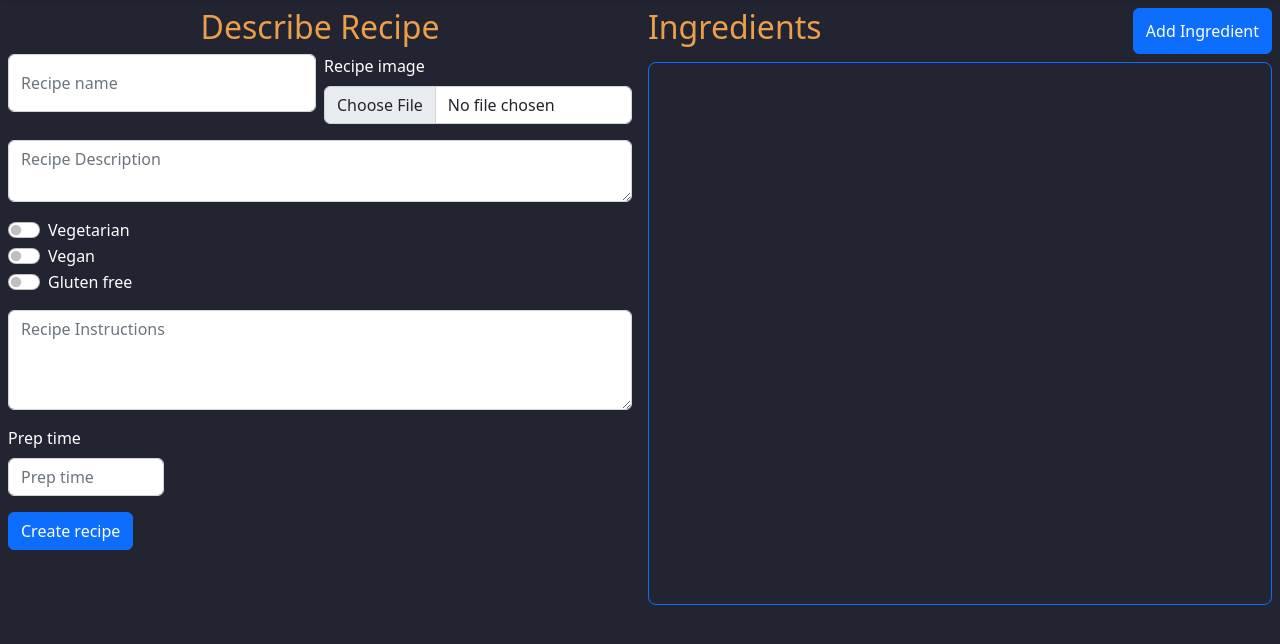
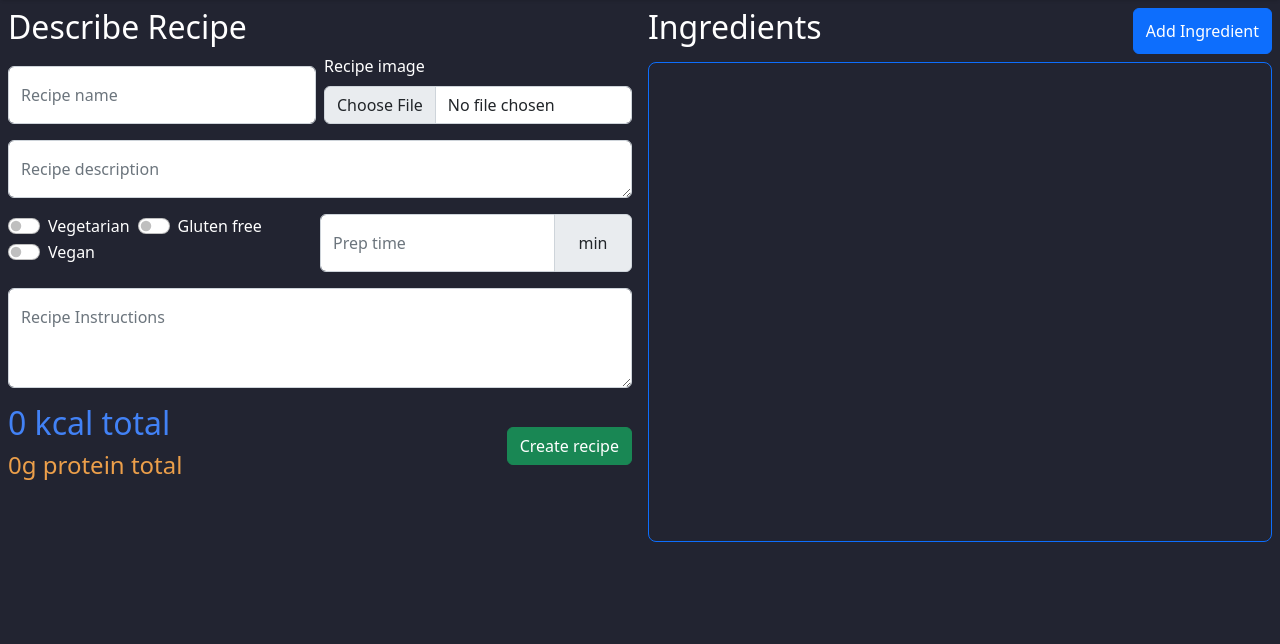
Before and after one commit to michaelWebDeve/CalorieCraveDevOps, a Flask app: template templates/create_recipe.html in a window 1280 px wide. Shown: the part 56-700 px from the top of the page. Run offline with Flask 3, Linux system fonts and the light colour scheme; the template is opened without the code that fills it, so the values that code supplies are empty.

Commit message:
Finishing create recipe route

```diff
--- a/app.py
+++ b/app.py
@@ -1,5 +1,8 @@
+import json
 import os
 import random
+
+import requests as requests
 from flask import Flask, render_template, request, session, redirect, url_for, flash
 
 app = Flask(__name__)
@@ -210,9 +213,12 @@ def pop_db():
         base_image.close()
     return "Database populated!"
 
-@app.route("/test")
-def test():
+
+@app.route("/create-recipe")
+def create_recipe():
     return render_template("create_recipe.html")
+
+
 
 @app.before_request
 def create_database():
--- a/templates/create_recipe.html
+++ b/templates/create_recipe.html
@@ -5,10 +5,10 @@
 {% block content %}
     <div class="d-flex flex-row">
         <div class="w-50 me-2 my-2">
-            <h2 class="text-center text-secondary-custom">Describe Recipe</h2>
+            <h2>Describe Recipe</h2>
             <div class="d-flex flex-row">
-                <div class="mb-3 w-50 me-1 input-group text-secondary">
-                    <div class="form-floating">
+                <div class="mb-3 w-50 me-1 mt-1 d-flex align-items-end">
+                    <div class="w-100 text-secondary form-floating">
                         <input type="text" class="form-control" id="name" placeholder="Recipe name">
                         <label for="name">Recipe name</label>
                     </div>
@@ -18,11 +18,14 @@
                     <input class="form-control" type="file" accept=".jpg,.gif,.png" id="image">
                 </div>
             </div>
-            <div class="mb-3">
+            <div class="mb-3 text-secondary form-floating">
                         <textarea class="form-control" id="description" aria-label="With textarea"
                                   placeholder="Recipe Description"></textarea>
+                <label for="description">Recipe description</label>
             </div>
-            <div class="mb-3">
+            <div class="mb-3 d-flex flex-row justify-content-between">
+                <div class="w-50 d-flex flex-row">
+                    <div class="me-2">
                         <div class="form-check form-switch">
                             <input class="form-check-input" type="checkbox" id="vegetarian">
                             <label class="form-check-label" for="vegetarian">Vegetarian</label>
@@ -31,25 +34,41 @@
                             <input class="form-check-input" type="checkbox" id="vegan">
                             <label class="form-check-label" for="vegan">Vegan</label>
                         </div>
+                    </div>
+                    <div>
                         <div class="form-check form-switch">
                             <input class="form-check-input" type="checkbox" id="gluten_free">
                             <label class="form-check-label" for="gluten_free">Gluten free</label>
                         </div>
                     </div>
-            <div class="mb-3">
+                </div>
+                <div class="w-50">
+                    <div class="input-group">
+                        <div class="text-secondary form-floating">
+                            <input type="number" class="form-control" id="prep_time" placeholder="Prep time">
+                            <label for="prep_time">Prep time</label>
+                        </div>
+                        <span class="input-group-text w-25 justify-content-center">min</span>
+                    </div>
+                </div>
+            </div>
+            <div class="mb-3 text-secondary form-floating">
                 <textarea class="form-control" id="instruction" aria-label="With textarea"
                           placeholder="Recipe Instructions"
                           style="min-height: 100px;"></textarea>
+                <label for="instruction">Recipe Instructions</label>
             </div>
-            <div class="mb-3 w-25 me-1">
-                <label for="prep_time" class="form-label">Prep time</label>
-                <input type="number" class="form-control" id="prep_time" placeholder="Prep time">
+            <div class="d-flex flex-row justify-content-between align-items-center">
+                <div>
+                    <h2 class="text-primary-custom" id="recipe_kcal">0 kcal total</h2>
+                    <h4 class="text-secondary-custom" id="recipe_protein">0g protein total</h4>
                 </div>
-            <button class="btn btn-primary" id="finish_button">Create recipe</button>
+                <button class="btn btn-success" id="finish_button">Create recipe</button>
+            </div>
         </div>
         <div class="w-50 ms-2 my-2">
             <div class="d-flex justify-content-between flex-row mb-2">
-                <h2 class="text-secondary-custom">Ingredients</h2>
+                <h2>Ingredients</h2>
                 <button type="button" class="btn btn-primary" data-bs-toggle="modal" data-bs-target="#exampleModal">Add
                     Ingredient
                 </button>
@@ -129,6 +148,8 @@
         var maxH = $('#ing_container').css("height");
         $('#ing_container').css({"maxHeight": maxH});
         var ings = [];
+        kcal = 0;
+        protein = 0;
     </script>
 
     <!--Listener-->
@@ -147,21 +168,11 @@
             console.log(ings);
             addIngredient(ing)
             $('#exampleModal').modal('hide');
-        });
+            kcal = kcal + ing.calcKcal();
+            protein = protein + ing.calcProtein();
+            $("#recipe_kcal").html(kcal + " kcal total");
+            $("#recipe_protein").html(protein + "g protein total");
 
-        // Ingredient add button listener
-        $("#add_ing_button").on("click", function () {
-            var ing_name = $("#ing_name").val();
-            var ing_brand = $("#ing_brand").val();
-            var ing_carbs = $("#ing_carbs").val();
-            var ing_fat = $("#ing_fat").val();
-            var ing_protein = $("#ing_protein").val();
-            var ing_amount_used = $("#ing_amount_used").val();
-            const ing = new Ingredient(ing_name, ing_brand, ing_carbs, ing_fat, ing_protein, ing_amount_used);
-            ings.push(ing);
-            console.log(ing.calcKcal());
-            console.log(ings);
-            addIngredient(ing)
         });
 
         // Ingredient input change listener
@@ -190,10 +201,16 @@
             const index = $(this).closest(".ingredient-element").index();
             console.log(index);
 
+            const delIng = ings.at(index);
+            console.log(delIng);
             ings.splice(index, 1);
 
             $(this).closest(".ingredient-element").remove();
-            console.log(ings)
+
+            kcal = kcal - delIng.calcKcal();
+            protein = protein - delIng.calcProtein();
+            $("#recipe_kcal").html(kcal + " kcal total");
+            $("#recipe_protein").html(protein + "g protein total");
         });
 
         // Create recipe button listener
@@ -222,6 +239,7 @@
                 success: function (response) {
                     // Handle success response from the server
                     console.log("Data sent successfully", response);
+                    window.open("/","_self");
                 },
                 error: function (error) {
                     // Handle error response from the server
--- a/templates/home.html
+++ b/templates/home.html
@@ -69,7 +69,7 @@
                     </div>
                 </div>
 
-                <input class="btn btn-primary w-100" onclick="window.location.href='/user';" type="button"
+                <input class="btn btn-primary w-100" onclick="window.location.href='/create-recipe';" type="button"
                        value="Add new recipe" id="add_recipe_btn">
 
             </div>
```
Lines whose indentation alone changed are shown as unchanged.
